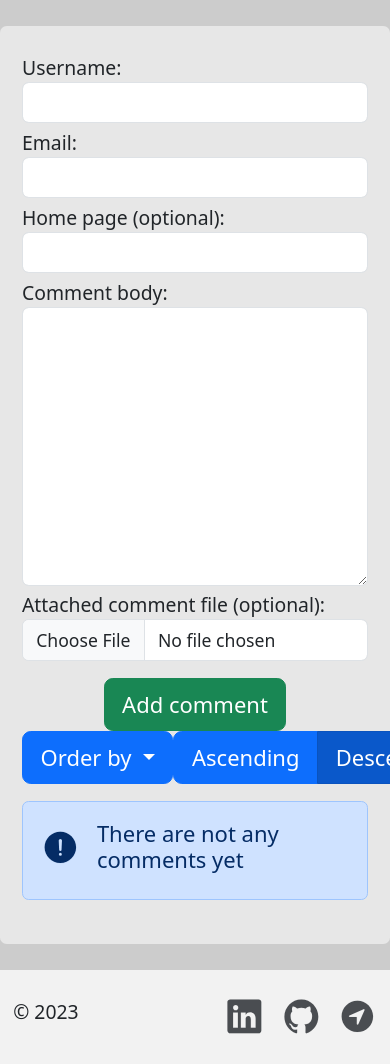
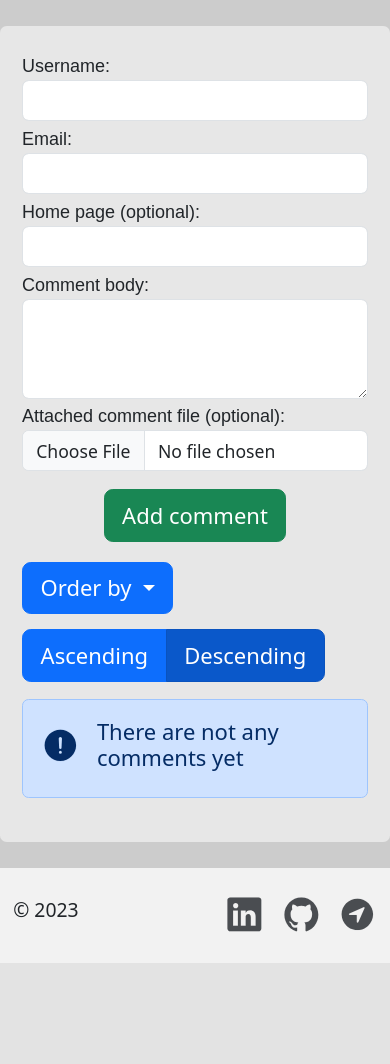
Before and after one commit to Gubchik123/dZENcode-test-task, a Django app: page / in a window 390 px wide; the page is wider, and only the part inside the window is pictured. Shown: the part 92-1156 px from the top of that part. After the commit the page ends 1055 px from the top of that part, so only its background shows below. Run offline with Django 4.2, Linux system fonts and the light colour scheme; data that the repository does not hold is empty.

Commit message:
STYLE: Add some styles for the comment_list.html

```diff
--- a/static/css/style.css
+++ b/static/css/style.css
@@ -54,6 +54,13 @@
 /* Main styles */
 main { flex: 1 1 auto; }
 
+label { display: block; }
+label, legend {
+    font-size: large;
+    font-family:Arial, Helvetica, sans-serif;
+}
+textarea { height: 100px; }
+
 .btn { opacity: 1; }
 
 #go-to-top-btn {
@@ -75,3 +82,16 @@
 
 /* Footer styles */
 footer { z-index: 90; }
+
+/* Media queries */
+@media screen and (max-width: 992px) { /* Bootstrap5 .lg breakpoint */
+    input[type="submit"] { margin-bottom: 20px; }
+}
+
+@media screen and (max-width: 576px) { /* Bootstrap5 .sm breakpoint */
+    #ordering, .review {
+        align-items: start;
+        flex-direction: column;
+    }
+    #ordering { height: 120px; }
+}
```
